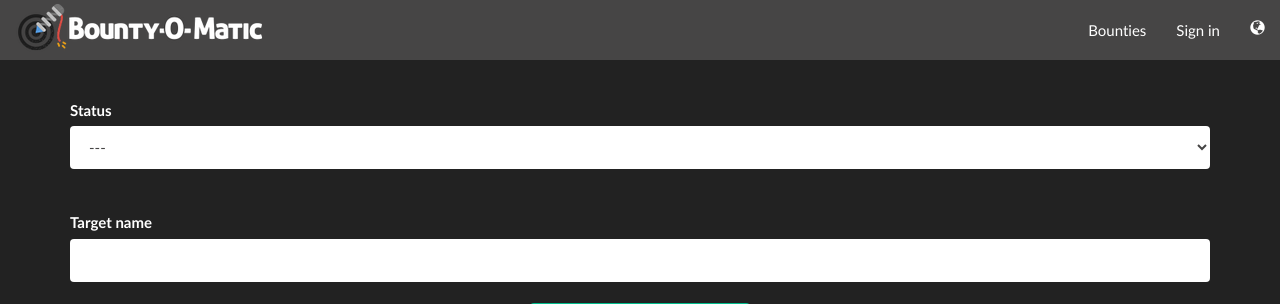
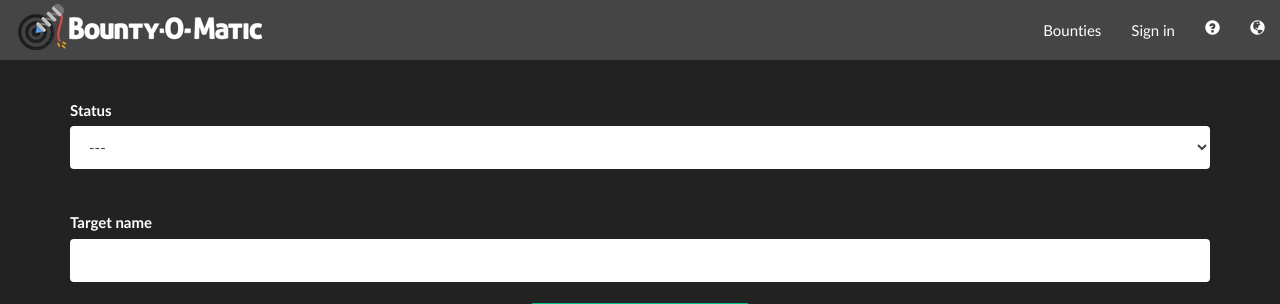
Before and after one commit to toxinu/bounty-o-matic, a Django app: template templates/bounties/list.html in a window 1280 px wide. Shown: the top 304 px of the page. Run offline with Django 3.2, Linux system fonts and the light colour scheme; the template is opened without the code that fills it: most values are stand-ins (such as "Sample title", 1, 10 or a date in 2020); some libraries are stand-ins or nearby versions.

Commit message:
Add help link

```diff
--- a/templates/header.html
+++ b/templates/header.html
@@ -26,22 +26,30 @@
     	</ul>
     	<ul class="nav navbar-nav navbar-right">
         <li class="{% if request.path == '/bounty/' %}active{% endif %}"><a href="{% url 'bounty-list' %}">{% trans "Bounties" %}</a></li>
+
       	{% if not user.is_authenticated %}
   			  <li><a href="{% url 'social:begin' 'battlenet-oauth2' %}">{% trans "Sign in" %}</a></li>
   		  {% else %}
          	<li class="{% if request.path == '/bounty/add' %}active{% endif %}">
             <a href="{% url 'bounty-add' %}">
-              <span class="hidden-xs glyphicon glyphicon-screenshot" aria-hidden="true"></span>
               {% trans "Add bounty" %}
             </a>
           </li>
+  		  {% endif %}
+        <li>
+            <a title="{% trans 'Help' %}" href="{% url 'help' %}">
+              <span class="visible-lg visible-md visible-sm hidden-xs glyphicon glyphicon-question-sign" aria-hidden="true"></span>
+              <span class="hidden-lg hidden-md hidden-sm visible-xs">{% trans "Help" %}</span>
+            </a>
+        </li>
+        {% if user.is_authenticated %}
           <li>
             <a title="{% trans 'Logout' %}" href="{% url 'logout' %}">
               <span class="visible-lg visible-md visible-sm hidden-xs glyphicon glyphicon-off" aria-hidden="true"></span>
               <span class="hidden-lg hidden-md hidden-sm visible-xs">{% trans "Logout" %}</span>
             </a>
           </li>
-  		  {% endif %}
+        {% endif %}
         <li class="dropdown">
             <a href="#" class="dropdown-toggle" data-toggle="dropdown" role="button" aria-expanded="false" title="{% trans 'Language' %}"><span class="glyphicon glyphicon-globe visible-lg visible-md visible-sm hidden-xs"></span><span class="hidden-lg hidden-md hidden-sm visible-xs">{% trans "Language" %}</span></a>
             <ul id="language-switcher" class="dropdown-menu" role="menu">
```
